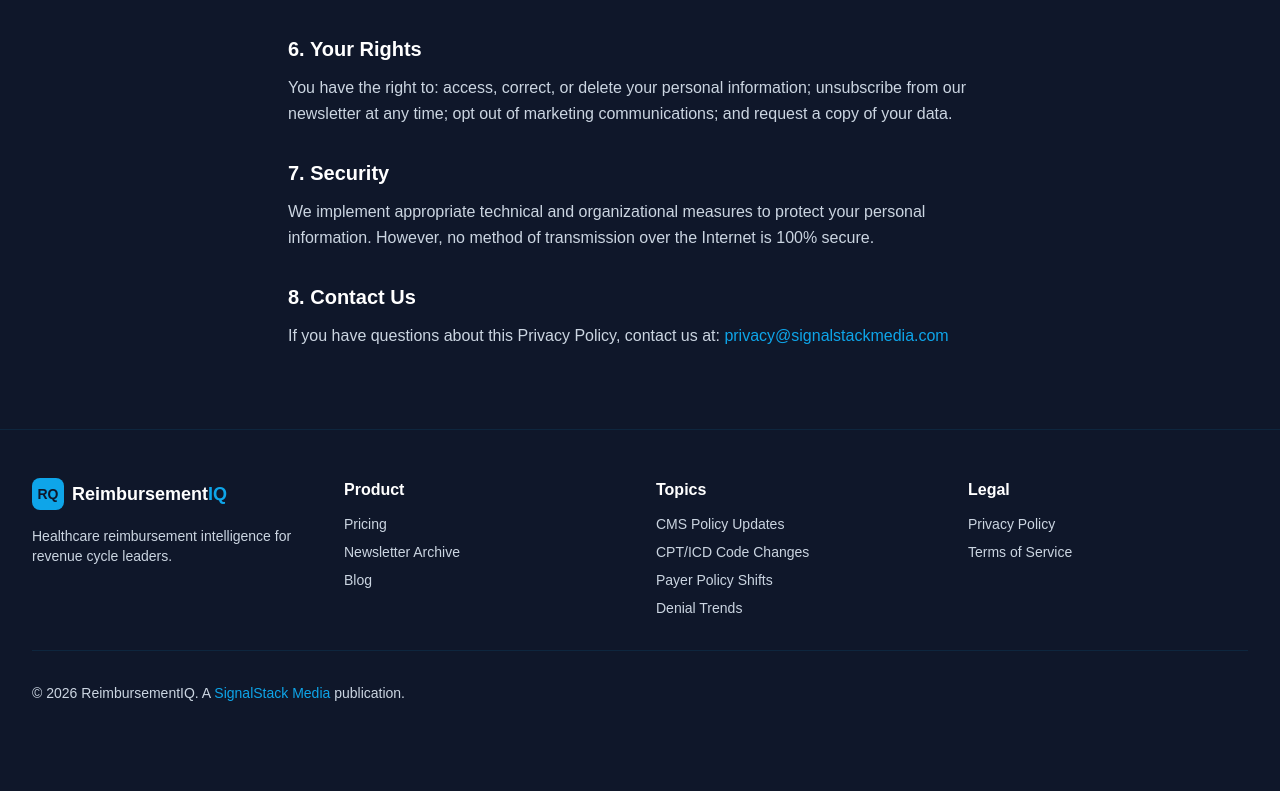
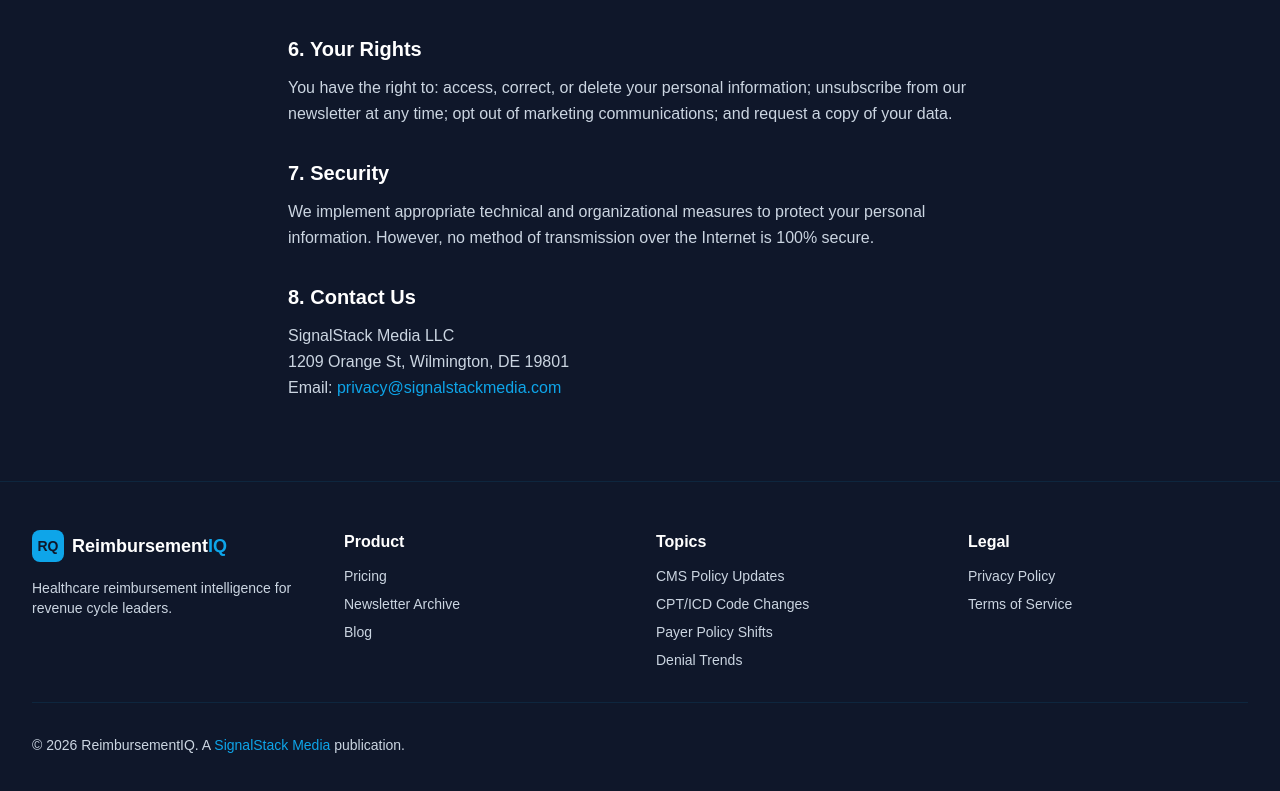
Before and after one commit to markellison181-ctrl/reimbursementiq, a Next.js app: page /privacy in a window 1280 px wide. Shown: the part 979-1770 px from the top of the page. Before the commit the page ends 1730 px from the top, so only its background shows below. Built offline with nearby package versions, Linux system fonts and the light colour scheme.

Commit message:
fix: update legal pages — LLC/Wilmington/CAN-SPAM (identity isolation P0)

```diff
--- a/src/app/privacy/page.tsx
+++ b/src/app/privacy/page.tsx
@@ -43,7 +43,7 @@
           </div>
           <div>
             <h2 className="text-xl font-semibold text-white mb-3">8. Contact Us</h2>
-            <p>If you have questions about this Privacy Policy, contact us at: <a href="mailto:privacy@signalstackmedia.com" className="text-teal hover:underline">privacy@signalstackmedia.com</a></p>
+            <p>SignalStack Media LLC<br />1209 Orange St, Wilmington, DE 19801<br />Email: <a href="mailto:privacy@signalstackmedia.com" className="text-teal hover:underline">privacy@signalstackmedia.com</a></p>
           </div>
         </div>
       </div>
--- a/src/app/terms/page.tsx
+++ b/src/app/terms/page.tsx
@@ -46,7 +46,7 @@
           </div>
           <div>
             <h2 className="text-xl font-semibold text-white mb-3">9. Contact</h2>
-            <p>For questions about these Terms, contact us at: <a href="mailto:legal@signalstackmedia.com" className="text-teal hover:underline">legal@signalstackmedia.com</a></p>
+            <p>SignalStack Media LLC<br />1209 Orange St, Wilmington, DE 19801<br />Email: <a href="mailto:legal@signalstackmedia.com" className="text-teal hover:underline">legal@signalstackmedia.com</a></p>
           </div>
         </div>
       </div>
```
